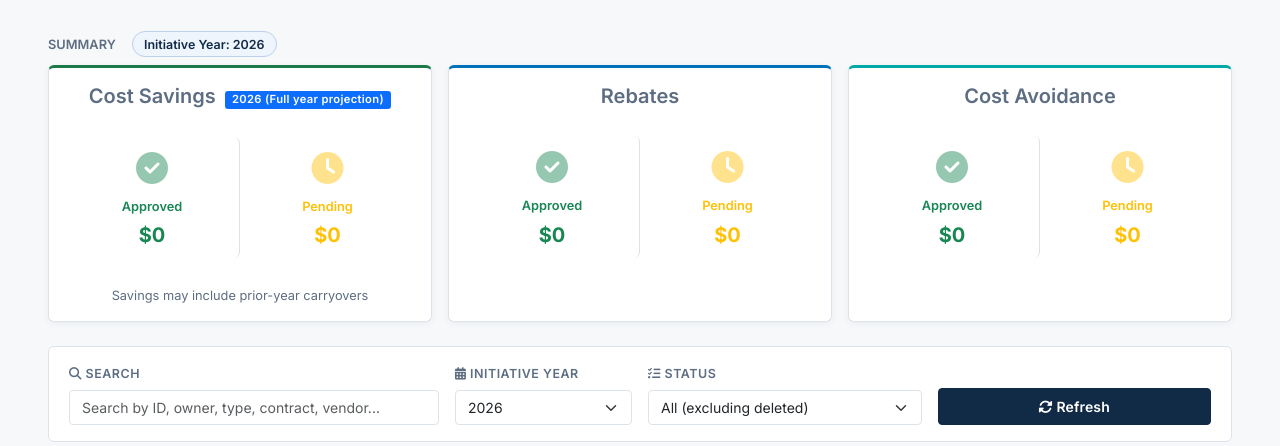
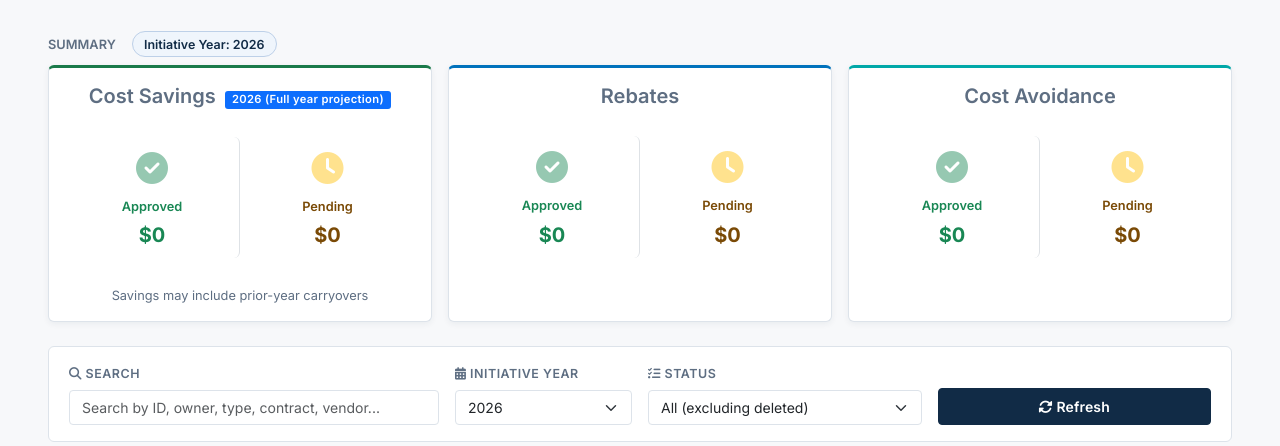
Before and after one commit to atongmonte/Savings_Tracker_v2_Flask, a Flask app: page /savingstracker/dashboard in a window 1280 px wide. Shown: the part 177-623 px from the top of the page. Run offline with Flask 3, Linux system fonts and the light colour scheme; data comes from the database, SQL or seed files in the repository; data that the repository does not hold is empty; some libraries are stand-ins or nearby versions.

Commit message:
change pending color

```diff
--- a/app/templates/dashboard.html
+++ b/app/templates/dashboard.html
@@ -198,6 +198,10 @@
         color: #7A4A06;
     }
 
+    .summary-pending {
+        color: #7A4A06 !important;
+    }
+
     .status-rejected {
         background-color: #FDF3F2;
         color: #7B2218;
@@ -333,8 +337,8 @@
                         <div class="col-6 stat-half" data-status="Pending Review"
                             onclick="filterByStatus('Pending Review')" title="Filter by Pending Review">
                             <div class="stats-icon text-warning mb-1"><i class="fas fa-clock"></i></div>
-                            <div class="small fw-semibold text-warning mb-1">Pending</div>
-                            <strong class="text-warning fs-5" id="savingsPending">$0</strong>
+                            <div class="small fw-semibold summary-pending mb-1">Pending</div>
+                            <strong class="summary-pending fs-5" id="savingsPending">$0</strong>
                         </div>
                     </div>
                     <small class="text-muted text-center d-block mt-3">
@@ -357,8 +361,8 @@
                         <div class="col-6 stat-half" data-status="Pending Review"
                             onclick="filterByStatus('Pending Review')" title="Filter by Pending Review">
                             <div class="stats-icon text-warning mb-1"><i class="fas fa-clock"></i></div>
-                            <div class="small fw-semibold text-warning mb-1">Pending</div>
-                            <strong class="text-warning fs-5" id="rebatePending">$0</strong>
+                            <div class="small fw-semibold summary-pending mb-1">Pending</div>
+                            <strong class="summary-pending fs-5" id="rebatePending">$0</strong>
                         </div>
                     </div>
                     <small class="text-muted text-center d-block mt-3">&nbsp;</small>
@@ -379,8 +383,8 @@
                         <div class="col-6 stat-half" data-status="Pending Review"
                             onclick="filterByStatus('Pending Review')" title="Filter by Pending Review">
                             <div class="stats-icon text-warning mb-1"><i class="fas fa-clock"></i></div>
-                            <div class="small fw-semibold text-warning mb-1">Pending</div>
-                            <strong class="text-warning fs-5" id="avoidancePending">$0</strong>
+                            <div class="small fw-semibold summary-pending mb-1">Pending</div>
+                            <strong class="summary-pending fs-5" id="avoidancePending">$0</strong>
                         </div>
                     </div>
                     <small class="text-muted text-center d-block mt-3">&nbsp;</small>
```
